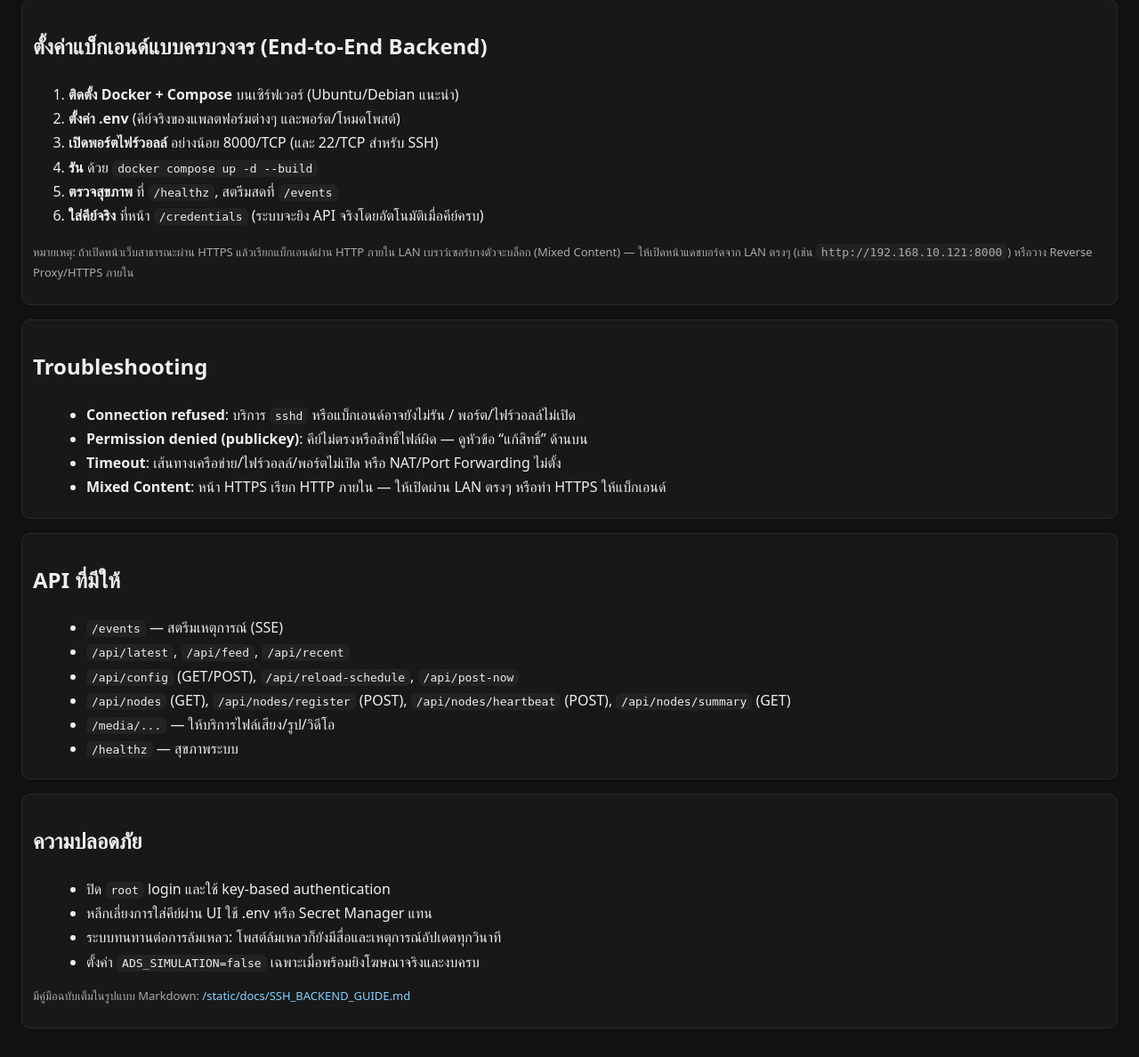
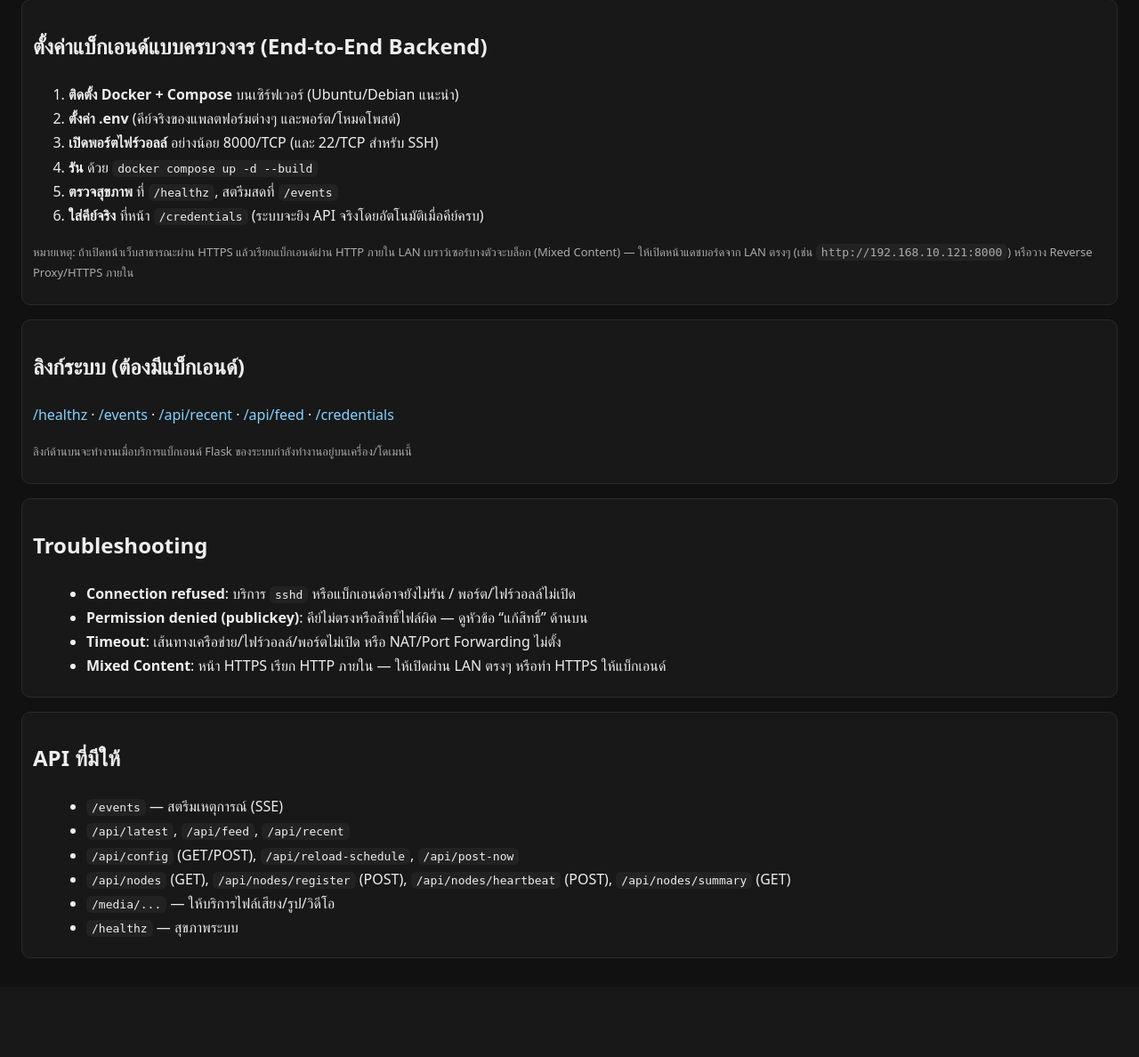
Before and after one commit to anuchabboonpadab149-opsxxxxx/blank-project, a Flask app: page /about in a window 1280 px wide. Shown: the part 1047-2235 px from the top of the page at 89% size. After the commit the page ends 2124 px from the top, so only its background shows below. Run offline with Flask 3, Linux system fonts and the light colour scheme; parts of the project's set-up code (start-up, migrations or seed data) failed here and were passed over.

Commit message:
feat: add system links section in about.html
Co-authored-by: Genie <genie@cosine.sh>

```diff
--- a/templates/about.html
+++ b/templates/about.html
@@ -71,6 +71,18 @@ chmod 600 ~/.ssh/authorized_keys</pre>
     </div>
 
     <div class="card">
+      <h2>ลิงก์ระบบ (ต้องมีแบ็กเอนด์)</h2>
+      <p>
+        <a href="/healthz" target="_blank">/healthz</a> ·
+        <a href="/events" target="_blank">/events</a> ·
+        <a href="/api/recent" target="_blank">/api/recent</a> ·
+        <a href="/api/feed" target="_blank">/api/feed</a> ·
+        <a href="/credentials" target="_blank">/credentials</a>
+      </p>
+      <p class="small">ลิงก์ด้านบนจะทำงานเมื่อบริการแบ็กเอนด์ Flask ของระบบกำลังทำงานอยู่บนเครื่อง/โดเมนนี้</p>
+    </div>
+
+    <div class="card">
       <h2>Troubleshooting</h2>
       <ul>
         <li><b>Connection refused</b>: บริการ <code>sshd</code> หรือแบ็กเอนด์อาจยังไม่รัน / พอร์ต/ไฟร์วอลล์ไม่เปิด</li>
@@ -91,17 +103,6 @@ chmod 600 ~/.ssh/authorized_keys</pre>
         <li><code>/healthz</code> — สุขภาพระบบ</li>
       </ul>
     </div>
-
-    <div class="card">
-      <h2>ความปลอดภัย</h2>
-      <ul>
-        <li>ปิด <code>root</code> login และใช้ key-based authentication</li>
-        <li>หลีกเลี่ยงการใส่คีย์ผ่าน UI ใช้ .env หรือ Secret Manager แทน</li>
-        <li>ระบบทนทานต่อการล้มเหลว: โพสต์ล้มเหลวก็ยังมีสื่อและเหตุการณ์อัปเดตทุกวินาที</li>
-        <li>ตั้งค่า <code>ADS_SIMULATION=false</code> เฉพาะเมื่อพร้อมยิงโฆษณาจริงและงบครบ</li>
-      </ul>
-      <p class="small">มีคู่มือฉบับเต็มในรูปแบบ Markdown: <a href="/static/docs/SSH_BACKEND_GUIDE.md" target="_blank">/static/docs/SSH_BACKEND_GUIDE.md</a></p>
-    </div>
   </div>
 </body>
 </html>
```
